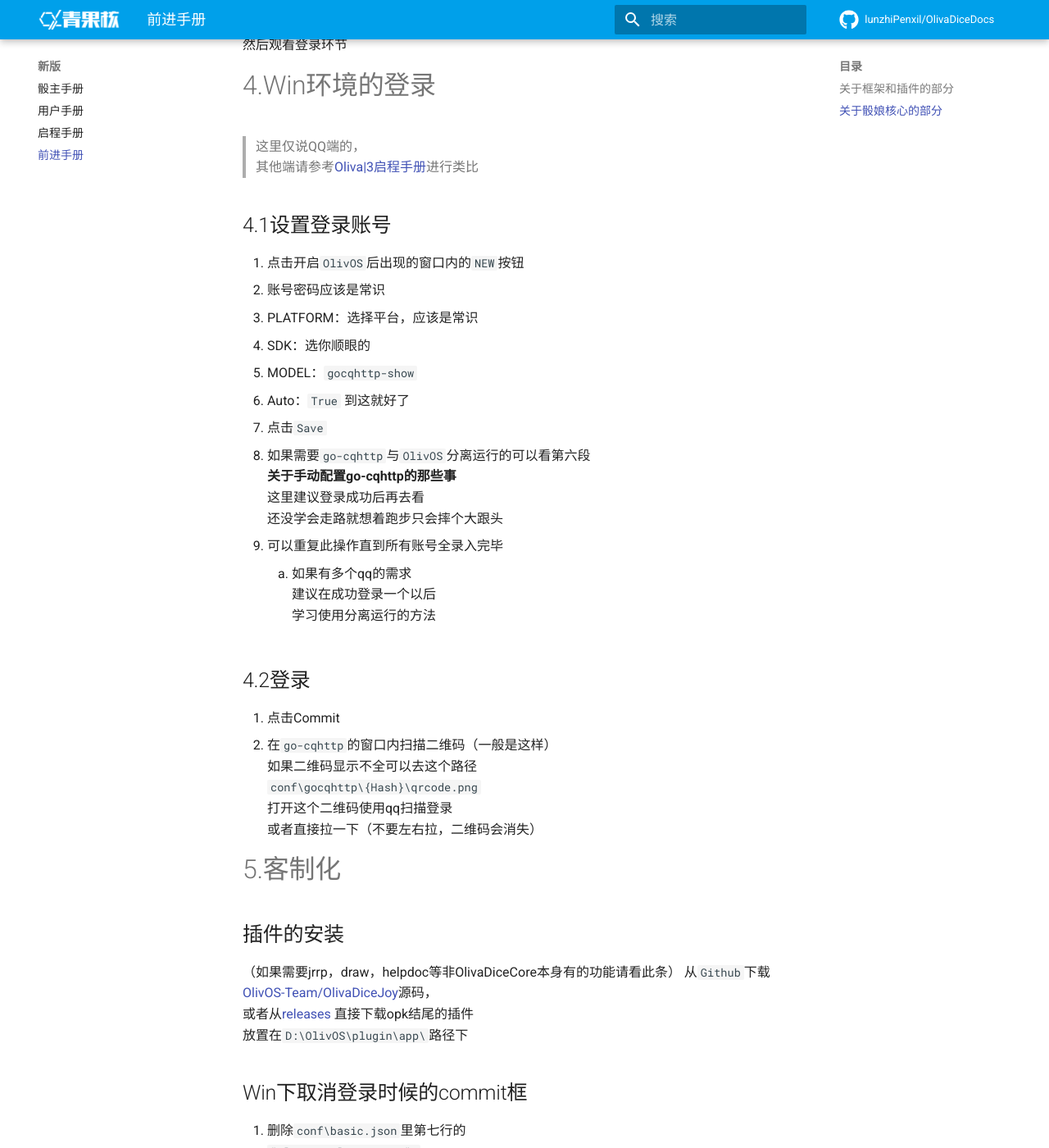
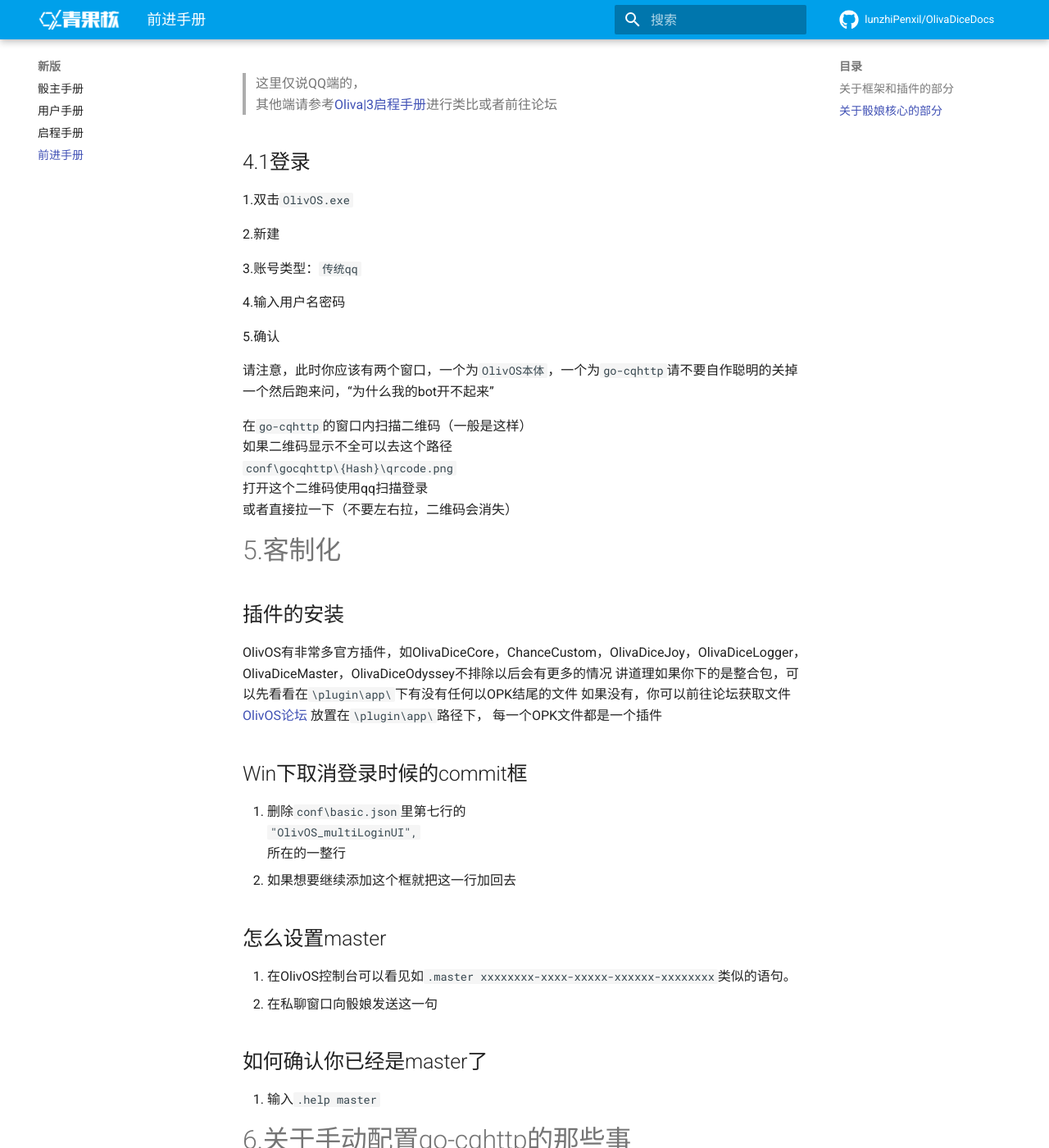
Before and after one commit to lunzhiPenxil/OlivaDiceDocs, an MkDocs documentation site: the page built from docs/OlivOS_Easy_Start.md, in a window 1280 px wide and 1400 px high, scrolled down 5021 px. Shown: the whole window at 82% size. Built offline with MkDocs 1.6.1 and Material for MkDocs 9.7.7, drawn with Linux system fonts in a browser that asks for light colours; comment, search, counter and statistics services are not loaded; some of the changed text lies outside the part shown.

Commit message:
Update OlivOS_Easy_Start.md
改了很多，主要是登录的一部分

```diff
--- a/docs/OlivOS_Easy_Start.md
+++ b/docs/OlivOS_Easy_Start.md
@@ -9,12 +9,11 @@
 以下是常见的
 OlivaDiceCore,溯洄核心,铃心等插件
 OlivOS,Mirai,XQ等框架的支持图表
-
-|插件|OlivOS<br>简写:OvO<br>直接运行| Mirai<br>学名:未来<br>需要native | XQ<br>学名:先驱<br>需要额外插件转接 |
+|插件|OlivOS<br>下文中所有的OvO都指代此<br>直接运行| Mirai<br>学名:未来<br>需要native | XQ<br>学名:先驱<br>需要额外插件转接 |
 | - | - | - | - |
 | OlivaDiceCore | √ | × | × |
 | 溯系核心 | × | √ | √ |
-| 铃心 | × | √ | √ |
+| 铃心 | √ | √ | √ |
 
 ## 关于骰娘核心的部分
 这一段在其他地方
@@ -71,7 +70,7 @@
 ## Windows下的基础文件部署
 ###  以整合包进行基础文件部署
 0. 将整个整合包解压到你想要的文件夹里去
-建议路径全英文，中文也行
+建议路径全英文（虽然中文也行但为了避免发生奇怪的错误还是建议全英文）
 1. 观察是否满足整合包要求
     1. 在整合包的`根目录`下有一个`OlivOS.exe`
     2. 在整合包的`lib`目录下有一个`go-cqhttp.exe`
@@ -137,7 +136,7 @@
 那么开始下一步,启动
 这里有两种运行方式
 自己寻找对应的运行方式即可
-这里假设你主路径是`D:\OlivOS`
+这里及以下假设你OlivOS的路径是`D:\OlivOS`
 
 ### 通过整合包的exe运行
 直接双击OlivOS.exe
@@ -158,30 +157,23 @@
 
 # 4.Win环境的登录
 > 这里仅说QQ端的，
-其他端请参考[Oliva|3启程手册](https://wiki.dice.center/OlivOS_Login.html)进行类比
+其他端请参考[Oliva|3启程手册](https://wiki.dice.center/OlivOS_Login.html)进行类比或者前往论坛
 
 
-## 4.1设置登录账号
-1. 点击开启`OlivOS`后出现的窗口内的`NEW`按钮
-1. 账号密码应该是常识
-1. PLATFORM：选择平台，应该是常识
-1. SDK：选你顺眼的
-1. MODEL：`gocqhttp-show`
-1. Auto：`True`
-    到这就好了
-1. 点击`Save`
-1. 如果需要`go-cqhttp`与`OlivOS`分离运行的可以看第六段
-    **关于手动配置go-cqhttp的那些事**
-    这里建议登录成功后再去看
-    还没学会走路就想着跑步只会摔个大跟头
-1. 可以重复此操作直到所有账号全录入完毕
-    1. 如果有多个qq的需求
-    建议在成功登录一个以后
-    学习使用分离运行的方法
+## 4.1登录
+1.双击`OlivOS.exe`
 
-## 4.2登录
-1. 点击Commit
-2. 在`go-cqhttp`的窗口内扫描二维码（一般是这样）
+2.新建
+
+3.账号类型：`传统qq`
+
+4.输入用户名密码
+
+5.确认
+
+请注意，此时你应该有两个窗口，一个为`OlivOS本体`，一个为`go-cqhttp`请不要自作聪明的关掉一个然后跑来问，“为什么我的bot开不起来”
+
+在`go-cqhttp`的窗口内扫描二维码（一般是这样）
 如果二维码显示不全可以去这个路径
 `conf\gocqhttp\{Hash}\qrcode.png`
 打开这个二维码使用qq扫描登录
@@ -190,10 +182,11 @@
 # 5.客制化
 
 ## 插件的安装
-（如果需要jrrp，draw，helpdoc等非OlivaDiceCore本身有的功能请看此条）
-从`Github`下载[OlivOS-Team/OlivaDiceJoy](https://github.com/OlivOS-Team/OlivaDiceJoy)源码，
-或者从[releases](https://github.com/OlivOS-Team/OlivaDiceJoy/releases/) 直接下载opk结尾的插件
-放置在`D:\OlivOS\plugin\app\`路径下
+OlivOS有非常多官方插件，如OlivaDiceCore，ChanceCustom，OlivaDiceJoy，OlivaDiceLogger，OlivaDiceMaster，OlivaDiceOdyssey不排除以后会有更多的情况
+讲道理如果你下的是整合包，可以先看看在`\plugin\app\`下有没有任何以OPK结尾的文件
+如果没有，你可以前往论坛获取文件[OlivOS论坛](https://forum.olivos.run/)
+放置在`\plugin\app\`路径下，
+每一个OPK文件都是一个插件
 
 ## Win下取消登录时候的commit框
 1. 删除`conf\basic.json`里第七行的
```
